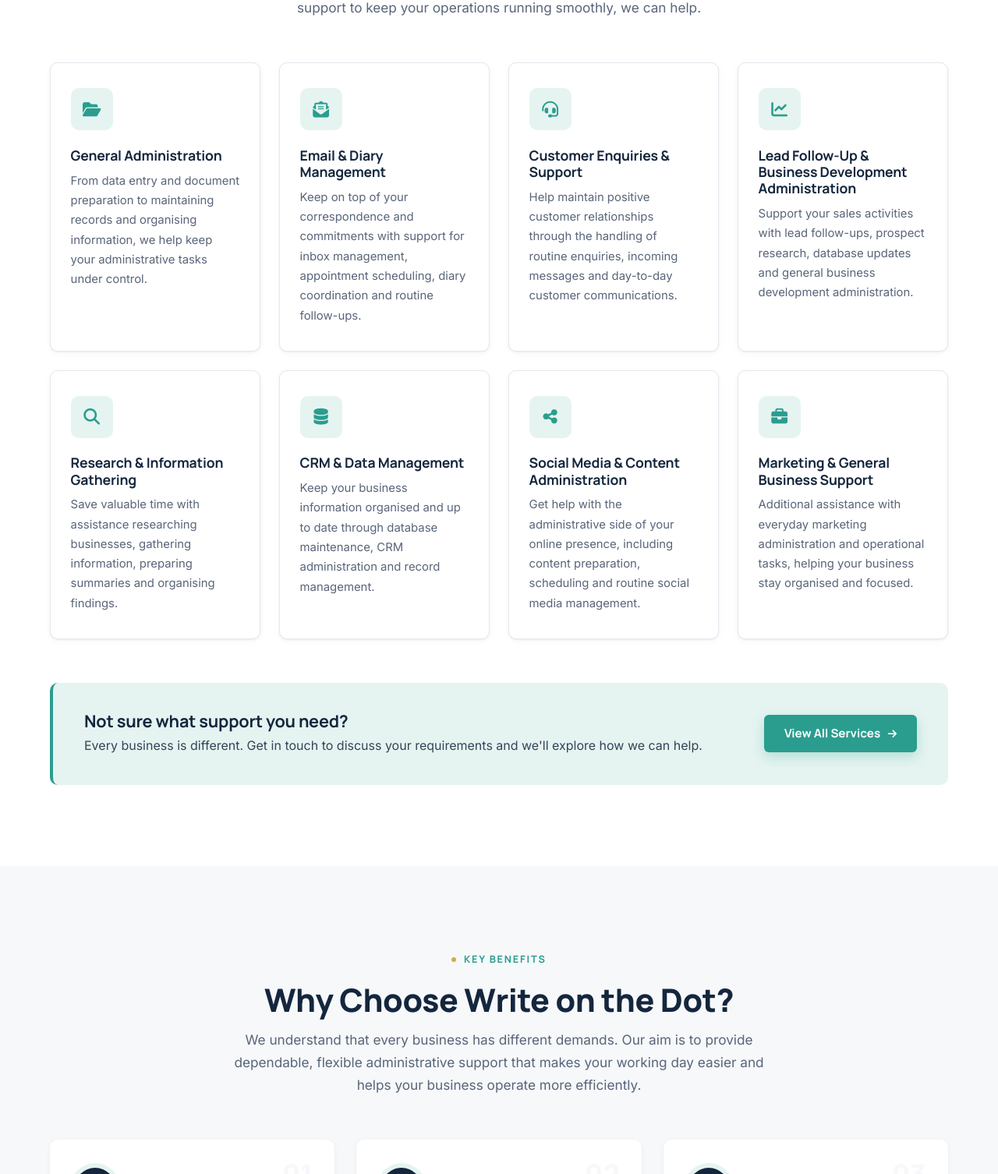
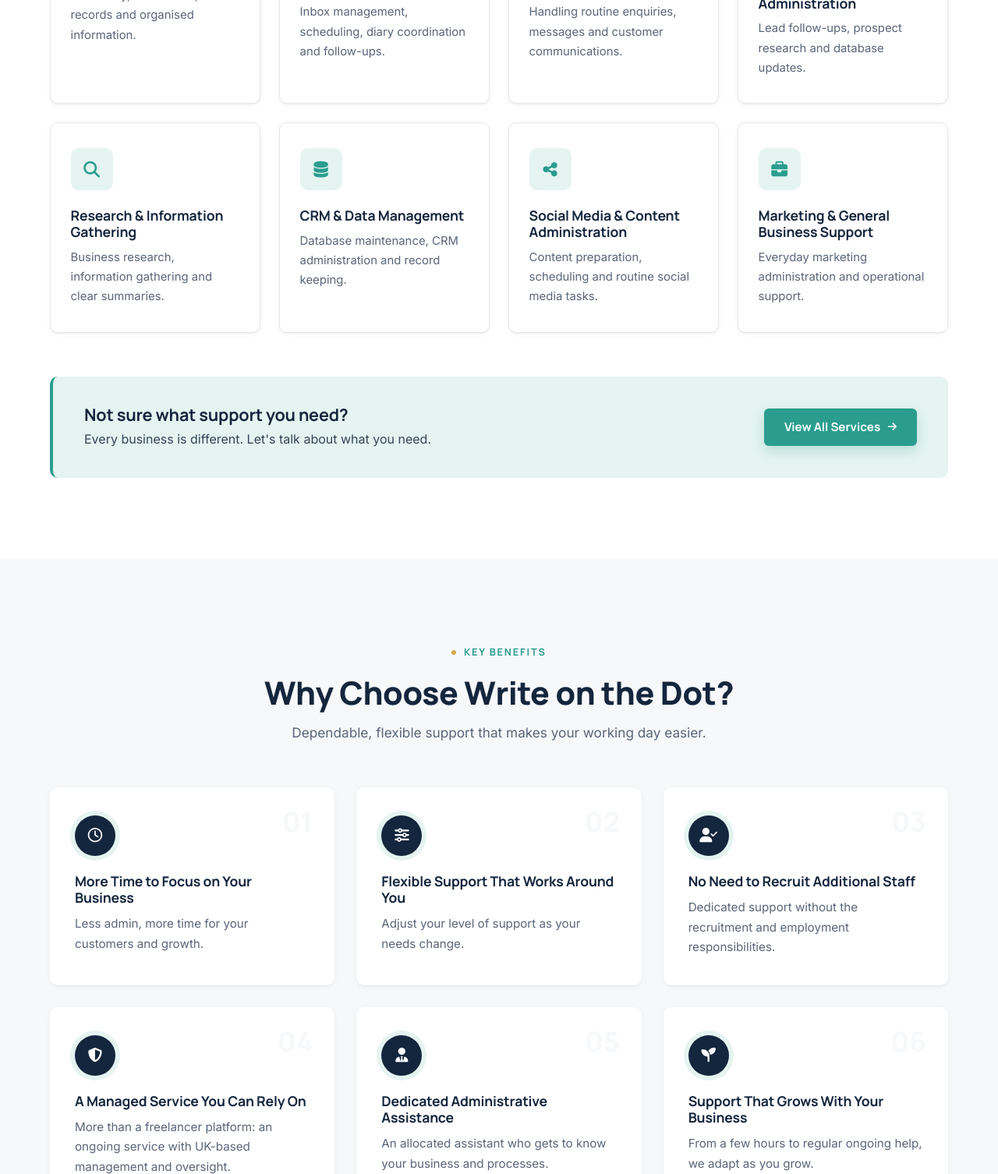
Before and after one commit to Sarafeleke/Write-on-the-Dot1, a plain HTML site: page index.html in a window 1280 px wide. Shown: the part 1294-2800 px from the top of the page at 78% size. Drawn offline with Linux system fonts and the light colour scheme.

Commit message:
Shorten homepage copy for easier reading
Generated with [Devin](https://devin.ai)

Co-Authored-By: Devin <158243242+devin-ai-integration[bot]@users.noreply.github.com>

```diff
--- a/index.html
+++ b/index.html
@@ -73,8 +73,7 @@
           </p>
 
           <div class="hero-intro animate-in" style="--delay: 0.45s">
-            <p>Running a business comes with plenty of demands. From managing emails and administration to handling customer enquiries and keeping everyday operations organised, the workload can quickly build up.</p>
-            <p>At Write on the Dot, we provide flexible, managed virtual assistance and business support to help businesses work more efficiently. With dedicated remote assistance and UK-based management and oversight, we take care of the day-to-day tasks that keep your business moving, giving you more time to focus on what matters most.</p>
+            <p>Flexible, managed virtual assistance with UK-based oversight. We handle the day-to-day admin, so you can focus on what matters most.</p>
           </div>
 
           <p class="hero-statement animate-in" style="--delay: 0.55s">
@@ -155,63 +154,63 @@
         <header class="section-header reveal">
           <span class="eyebrow">Our Services</span>
           <h2 id="services-heading" class="section-title">How We Can Support Your Business</h2>
-          <p class="section-intro">We provide flexible administrative and business support tailored to your requirements. Whether you need help with everyday administration or additional support to keep your operations running smoothly, we can help.</p>
+          <p class="section-intro">Flexible admin and business support, tailored to your needs.</p>
         </header>
 
         <div class="services-grid">
           <article class="service-card reveal">
             <span class="card-icon"><i class="fa-solid fa-folder-open" aria-hidden="true"></i></span>
             <h3 class="card-title">General Administration</h3>
-            <p>From data entry and document preparation to maintaining records and organising information, we help keep your administrative tasks under control.</p>
+            <p>Data entry, documents, records and organised information.</p>
           </article>
 
           <article class="service-card reveal">
             <span class="card-icon"><i class="fa-solid fa-envelope-open-text" aria-hidden="true"></i></span>
             <h3 class="card-title">Email &amp; Diary Management</h3>
-            <p>Keep on top of your correspondence and commitments with support for inbox management, appointment scheduling, diary coordination and routine follow-ups.</p>
+            <p>Inbox management, scheduling, diary coordination and follow-ups.</p>
           </article>
 
           <article class="service-card reveal">
             <span class="card-icon"><i class="fa-solid fa-headset" aria-hidden="true"></i></span>
             <h3 class="card-title">Customer Enquiries &amp; Support</h3>
-            <p>Help maintain positive customer relationships through the handling of routine enquiries, incoming messages and day-to-day customer communications.</p>
+            <p>Handling routine enquiries, messages and customer communications.</p>
           </article>
 
           <article class="service-card reveal">
             <span class="card-icon"><i class="fa-solid fa-chart-line" aria-hidden="true"></i></span>
             <h3 class="card-title">Lead Follow-Up &amp; Business Development Administration</h3>
-            <p>Support your sales activities with lead follow-ups, prospect research, database updates and general business development administration.</p>
+            <p>Lead follow-ups, prospect research and database updates.</p>
           </article>
 
           <article class="service-card reveal">
             <span class="card-icon"><i class="fa-solid fa-magnifying-glass" aria-hidden="true"></i></span>
             <h3 class="card-title">Research &amp; Information Gathering</h3>
-            <p>Save valuable time with assistance researching businesses, gathering information, preparing summaries and organising findings.</p>
+            <p>Business research, information gathering and clear summaries.</p>
           </article>
 
           <article class="service-card reveal">
             <span class="card-icon"><i class="fa-solid fa-database" aria-hidden="true"></i></span>
             <h3 class="card-title">CRM &amp; Data Management</h3>
-            <p>Keep your business information organised and up to date through database maintenance, CRM administration and record management.</p>
+            <p>Database maintenance, CRM administration and record keeping.</p>
           </article>
 
           <article class="service-card reveal">
             <span class="card-icon"><i class="fa-solid fa-share-nodes" aria-hidden="true"></i></span>
             <h3 class="card-title">Social Media &amp; Content Administration</h3>
-            <p>Get help with the administrative side of your online presence, including content preparation, scheduling and routine social media management.</p>
+            <p>Content preparation, scheduling and routine social media tasks.</p>
           </article>
 
           <article class="service-card reveal">
             <span class="card-icon"><i class="fa-solid fa-briefcase" aria-hidden="true"></i></span>
             <h3 class="card-title">Marketing &amp; General Business Support</h3>
-            <p>Additional assistance with everyday marketing administration and operational tasks, helping your business stay organised and focused.</p>
+            <p>Everyday marketing administration and operational support.</p>
           </article>
         </div>
 
         <div class="services-cta reveal">
           <div class="services-cta-text">
             <h3>Not sure what support you need?</h3>
-            <p>Every business is different. Get in touch to discuss your requirements and we'll explore how we can help.</p>
+            <p>Every business is different. Let's talk about what you need.</p>
           </div>
           <a href="services.html" class="btn btn-primary">View All Services <i class="fa-solid fa-arrow-right" aria-hidden="true"></i></a>
         </div>
@@ -224,7 +223,7 @@
         <header class="section-header reveal">
           <span class="eyebrow">Key Benefits</span>
           <h2 id="benefits-heading" class="section-title">Why Choose Write on the Dot?</h2>
-          <p class="section-intro">We understand that every business has different demands. Our aim is to provide dependable, flexible administrative support that makes your working day easier and helps your business operate more efficiently.</p>
+          <p class="section-intro">Dependable, flexible support that makes your working day easier.</p>
         </header>
 
         <div class="benefits-grid">
@@ -232,42 +231,42 @@
             <span class="benefit-number" aria-hidden="true">01</span>
             <span class="benefit-icon"><i class="fa-regular fa-clock" aria-hidden="true"></i></span>
             <h3 class="card-title">More Time to Focus on Your Business</h3>
-            <p>Spend less time dealing with everyday administration and more time focusing on your customers, operations and business growth.</p>
+            <p>Less admin, more time for your customers and growth.</p>
           </article>
 
           <article class="benefit-card reveal">
             <span class="benefit-number" aria-hidden="true">02</span>
             <span class="benefit-icon"><i class="fa-solid fa-sliders" aria-hidden="true"></i></span>
             <h3 class="card-title">Flexible Support That Works Around You</h3>
-            <p>Access administrative assistance according to your business requirements, with the flexibility to adjust your level of support as your needs change.</p>
+            <p>Adjust your level of support as your needs change.</p>
           </article>
 
           <article class="benefit-card reveal">
             <span class="benefit-number" aria-hidden="true">03</span>
             <span class="benefit-icon"><i class="fa-solid fa-user-check" aria-hidden="true"></i></span>
             <h3 class="card-title">No Need to Recruit Additional Staff</h3>
-            <p>Get access to dedicated administrative support without taking on the recruitment process and direct employment responsibilities associated with hiring another member of staff.</p>
+            <p>Dedicated support without the recruitment and employment responsibilities.</p>
           </article>
 
           <article class="benefit-card reveal">
             <span class="benefit-number" aria-hidden="true">04</span>
             <span class="benefit-icon"><i class="fa-solid fa-shield-halved" aria-hidden="true"></i></span>
             <h3 class="card-title">A Managed Service You Can Rely On</h3>
-            <p>We're more than a platform connecting businesses with freelancers. We provide an ongoing managed service, with UK-based management and oversight to help coordinate and support your working relationship.</p>
+            <p>More than a freelancer platform: an ongoing service with UK-based management and oversight.</p>
           </article>
 
           <article class="benefit-card reveal">
             <span class="benefit-number" aria-hidden="true">05</span>
             <span class="benefit-icon"><i class="fa-solid fa-user-tie" aria-hidden="true"></i></span>
             <h3 class="card-title">Dedicated Administrative Assistance</h3>
-            <p>Benefit from consistent support from an allocated assistant who can become familiar with your business, processes and day-to-day requirements.</p>
+            <p>An allocated assistant who gets to know your business and processes.</p>
           </article>
 
           <article class="benefit-card reveal">
             <span class="benefit-number" aria-hidden="true">06</span>
             <span class="benefit-icon"><i class="fa-solid fa-seedling" aria-hidden="true"></i></span>
             <h3 class="card-title">Support That Grows With Your Business</h3>
-            <p>Whether you need help with a few hours of administration or more regular ongoing assistance, we offer flexible support that can adapt as your business develops.</p>
+            <p>From a few hours to regular ongoing help, we adapt as you grow.</p>
           </article>
         </div>
 
@@ -287,11 +286,10 @@
           <span class="eyebrow eyebrow-light">Introductory Offer</span>
           <h2 id="trial-heading" class="section-title light">Try Our Service for Two Weeks &ndash; On Us!</h2>
           <p class="trial-lead">Choosing the right business support shouldn't be a leap of faith.</p>
-          <p>That's why Write on the Dot offers a two-week free introductory trial, giving you the opportunity to experience our virtual assistance service and see how it can benefit your business.</p>
-          <p>There's no obligation to continue after the trial. And if you decide to proceed, you'll also receive 20% off your first purchase.</p>
+          <p>Try our virtual assistance free for two weeks, with no obligation. If you continue, you'll get 20% off your first purchase.</p>
 
           <div class="trial-cta">
-            <p class="trial-cta-text"><strong>Ready to give your business a little extra support?</strong> Get in touch today to arrange your free consultation.</p>
+            <p class="trial-cta-text"><strong>Ready for a little extra support?</strong> Get in touch to arrange your free consultation.</p>
             <a href="contact.html" class="btn btn-gold btn-lg">Claim Your Free Trial <i class="fa-solid fa-arrow-right" aria-hidden="true"></i></a>
           </div>
         </div>
@@ -300,7 +298,7 @@
           <div class="offer-card offer-main">
             <span class="offer-label">Introductory Trial</span>
             <span class="offer-big"><span class="text-teal">Two Weeks</span> Free</span>
-            <span class="offer-sub">Experience our virtual assistance service first-hand.</span>
+            <span class="offer-sub">See the difference first-hand.</span>
           </div>
           <ul class="offer-list">
             <li><i class="fa-solid fa-circle-check" aria-hidden="true"></i> Two-week free introductory trial</li>
@@ -317,7 +315,7 @@
         <div class="final-cta-inner reveal">
           <span class="final-cta-mark" aria-hidden="true"><i class="fa-solid fa-pen-nib"></i></span>
           <h2 id="final-cta-heading" class="section-title">Your Business, Better Supported<span class="brand-dot">.</span></h2>
-          <p class="section-intro">At Write on the Dot, our aim is simple: to make running your business that little bit easier.</p>
+          <p class="section-intro">Our aim is simple: to make running your business a little easier.</p>
           <a href="contact.html" class="btn btn-primary btn-lg">Let's Talk About Your Business <i class="fa-solid fa-arrow-right" aria-hidden="true"></i></a>
         </div>
       </div>
@@ -334,7 +332,7 @@
             <span class="brand-name">Write on the Dot<span class="brand-dot">.</span></span>
           </a>
           <p class="footer-tagline">Professional Virtual Assistance &amp; Business Support.</p>
-          <p>Helping UK businesses save time, stay organised and operate more efficiently through flexible, managed virtual assistance.</p>
+          <p>Helping UK businesses save time and stay organised.</p>
           <p class="footer-slogan">&ldquo;We'll dot the I's and cross the T's.&rdquo;</p>
         </div>
 
```
